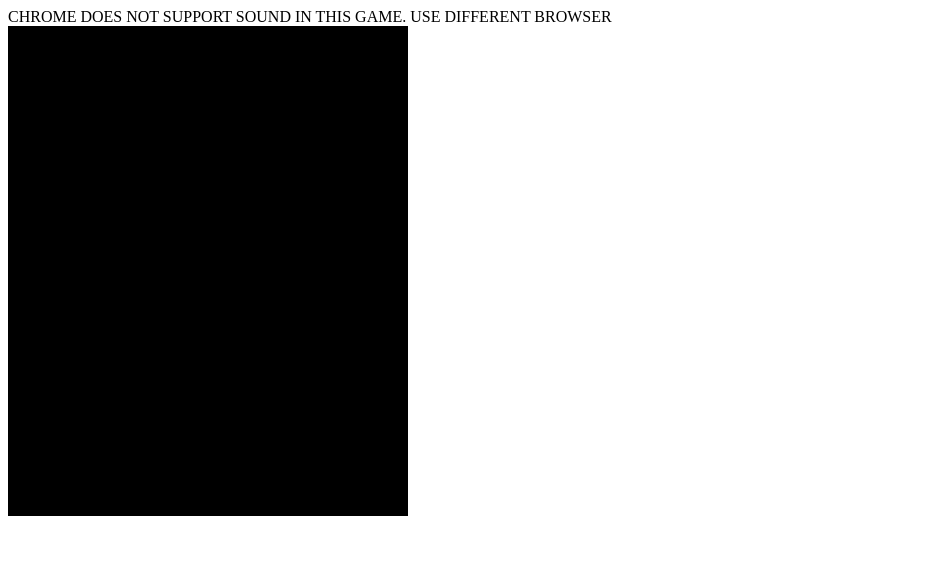
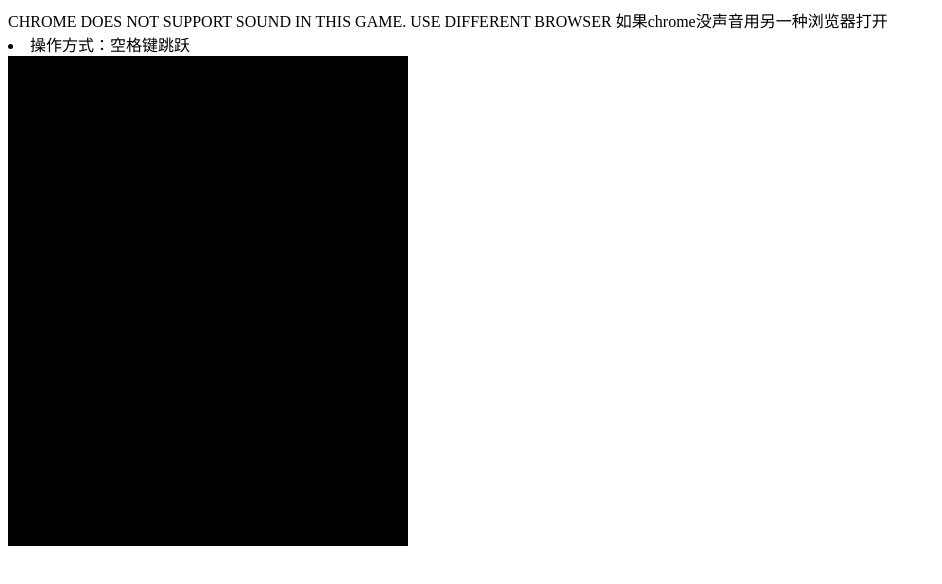
Before and after one commit to xzw38/DerankFlappyBird, a plain HTML site: page index.html in a window 1280 px wide. Shown: the whole page, without its empty margins (0-942 px from the left). Drawn offline with Linux system fonts and the light colour scheme; no server answers; animation ran at ten frames a second.

Commit message:
add descriptions

```diff
--- a/index.html
+++ b/index.html
@@ -2,7 +2,7 @@
 <html>
     <head>
         <meta charset="utf-8" />
-        <title> Flappy Bird Clone </title>
+        <title> Flappy Bird clone </title>
         <script type="text/javascript" src="phaser.min.js"></script>
         <script type="text/javascript" src="main.js"></script>
     </head>
@@ -10,4 +10,10 @@
     <body>
           CHROME DOES NOT SUPPORT SOUND IN THIS GAME. USE DIFFERENT BROWSER
     </body>
+    <body>
+        如果chrome没声音用另一种浏览器打开
+    </body>
+    <li>
+      操作方式：空格键跳跃
+    </li>
 </html>
```
